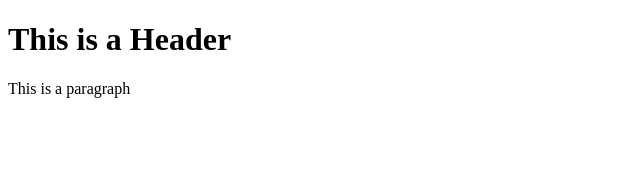
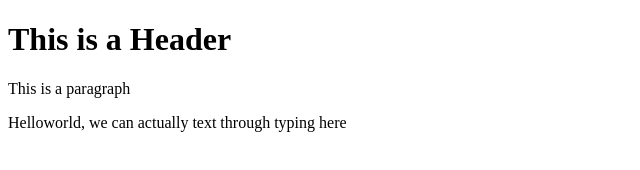
Before and after one commit to issachy17/git-test, a website: page index.html in a window 1280 px wide. Shown: the whole page, without its empty margins (0-640 px from the left). Drawn offline with Linux system fonts and the light colour scheme.

Commit message:
fourth commit

```diff
--- a/index.html
+++ b/index.html
@@ -5,5 +5,6 @@
     <body>
         <h1>This is a Header</h1>
         <p>This is a paragraph</p>
+        <p>Helloworld, we can actually text through typing here</p>
     </body>
 </html>
```
Also changed, not shown: package.json (+7 -2 lines), 2 other files.
